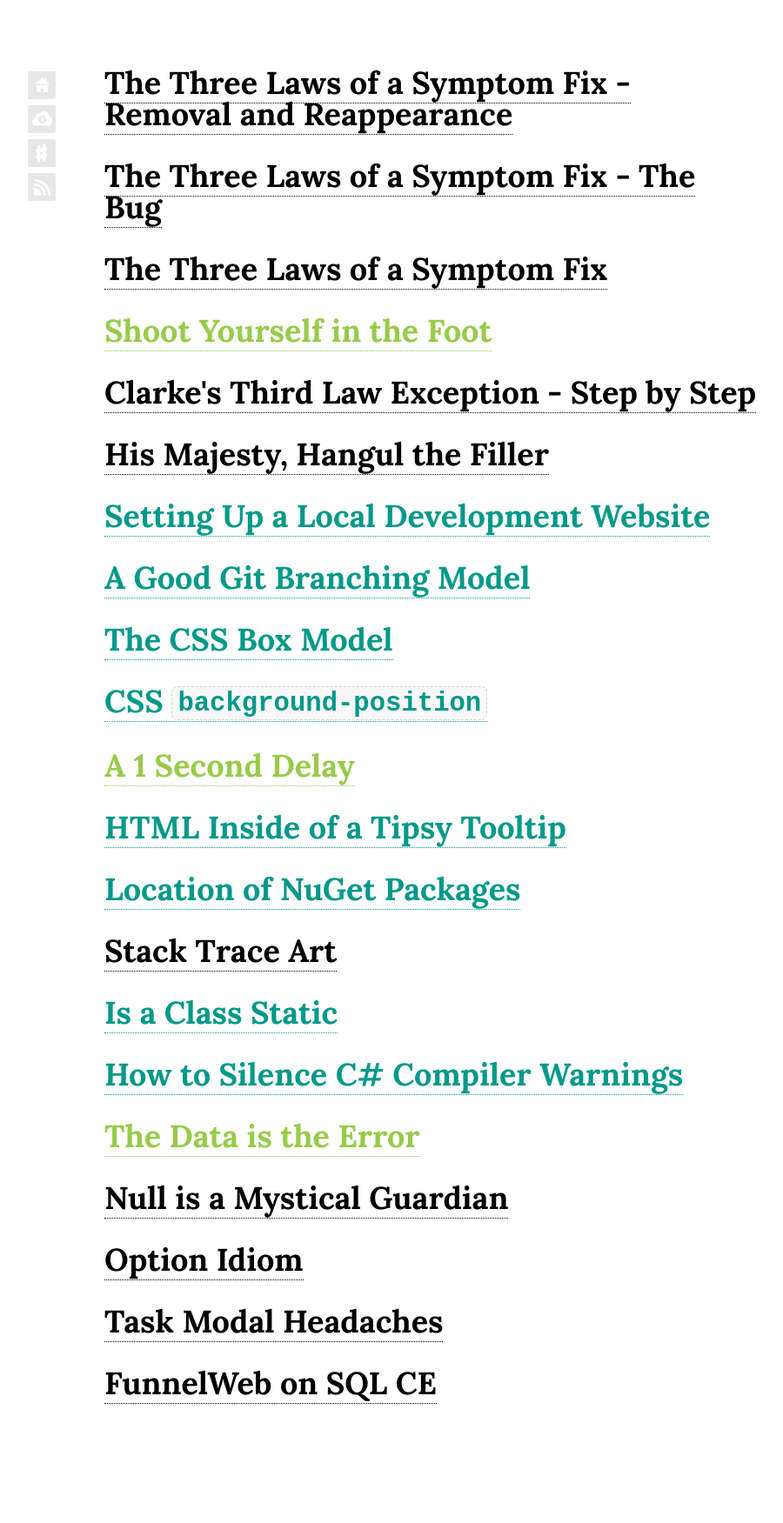
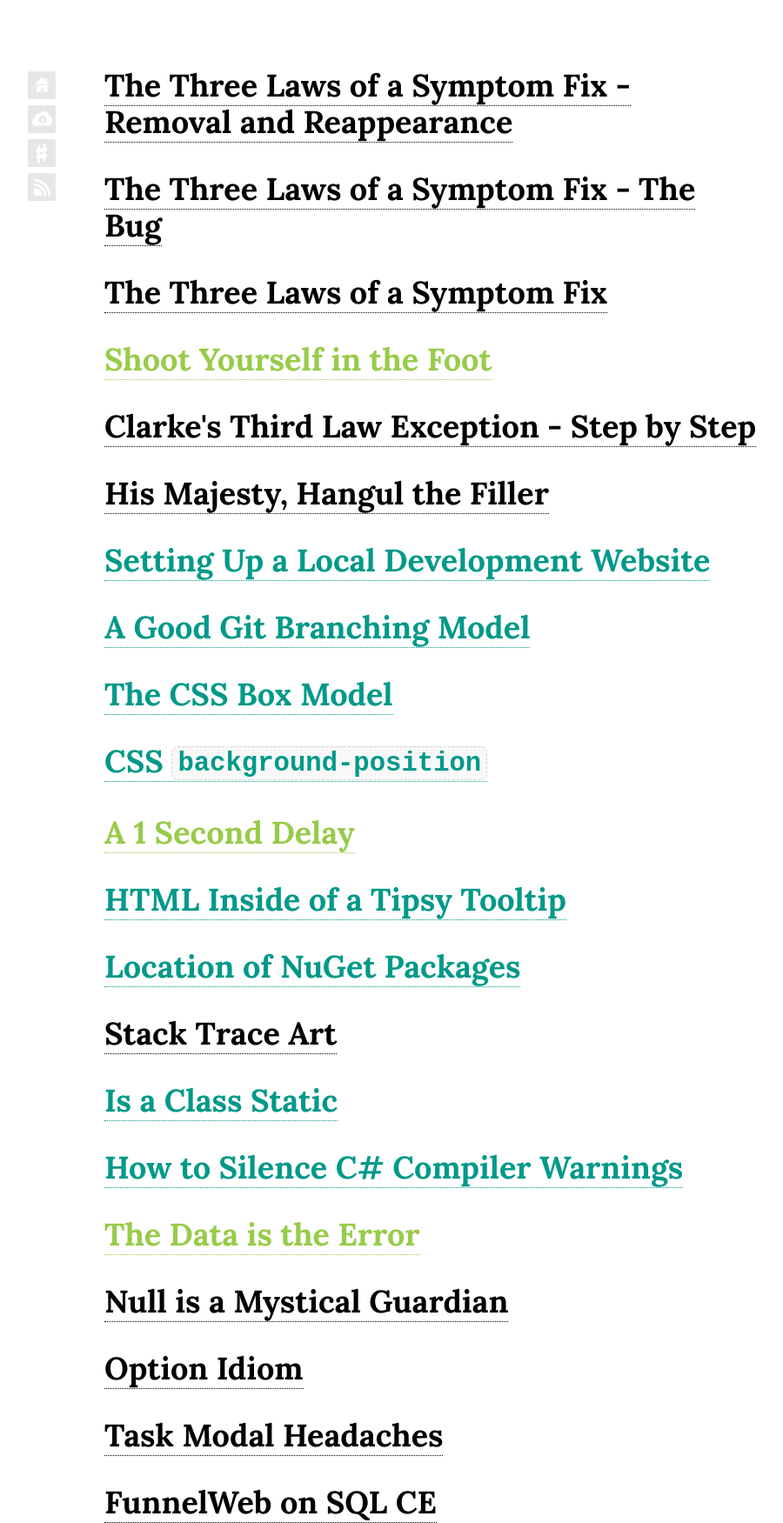
Before and after one commit to ironcev/thp.im, a Jekyll site: the page built from index.md, in a window 1280 px wide. Shown: the whole page at 87% size, without its empty margins (145-1045 px from the left). Built offline with Jekyll 4.4.1, drawn with Linux system fonts in a browser that asks for light colours; nearby versions of some CDN libraries; comment, search, counter and statistics services are not loaded; before the commit the page ends 1614 px from its top, so only the background shows below that.

Commit message:
Layout fix: Line height in blog titles.

```diff
--- a/_includes/head.html
+++ b/_includes/head.html
@@ -12,7 +12,7 @@
     <link rel="canonical" href="{{ site.url }}{{ page.url | replace:'index.html','' }}">
     <link rel="shortcut icon" href="{{ site.url }}{{ "/favicon.ico" }}" type="image/x-icon">
     <link href="{{ '/assets/css/reset.css' }}" type="text/css" rel="stylesheet">
-    <link href="{{ '/assets/css/global.css' }}" type="text/css" rel="stylesheet">
+    <link href="{{ '/assets/css/global.css?v=1' }}" type="text/css" rel="stylesheet">
 
     {% comment %}TODO-IG: Find or define best Jekyll practices for handling different configurations (offline, debug). {% endcomment %}
 
--- a/assets/css/global.css
+++ b/assets/css/global.css
@@ -57,7 +57,7 @@ a:active                                        { text-decoration: none; color:
 .contentList                                    { padding:0px; margin:0px; }
 .contentList ul li                              { margin-bottom: 35px; }
 .contentList ul li a,
-.contentList ul li a:visited                    { font-size: 36px; font-weight: bold; color: #000000; border-bottom: 1px dotted; text-decoration: none; }
+.contentList ul li a:visited                    { font-size: 36px; font-weight: bold; color: #000000; border-bottom: 1px dotted; text-decoration: none; line-height:42px;}
 .contentList ul li a:hover                      { border-bottom: 1px solid; }
 
 /***************** Tags list *******************/
@@ -149,7 +149,7 @@ p code, ul code                                 { background: none repeat scroll
 .nav                                            { float:left; margin-bottom:0px;}
 .nav ul li                                      { float:left; margin-bottom:0px; margin-right:7px;}
 
-.contentList ul li a                            { font-size:27px;}
+.contentList ul li a                            { font-size:27px; line-height:34px;}
 
 .contentBox .intro h1                           { font-size:50px;}
 .content h2, .content h3, .content h4,
```
